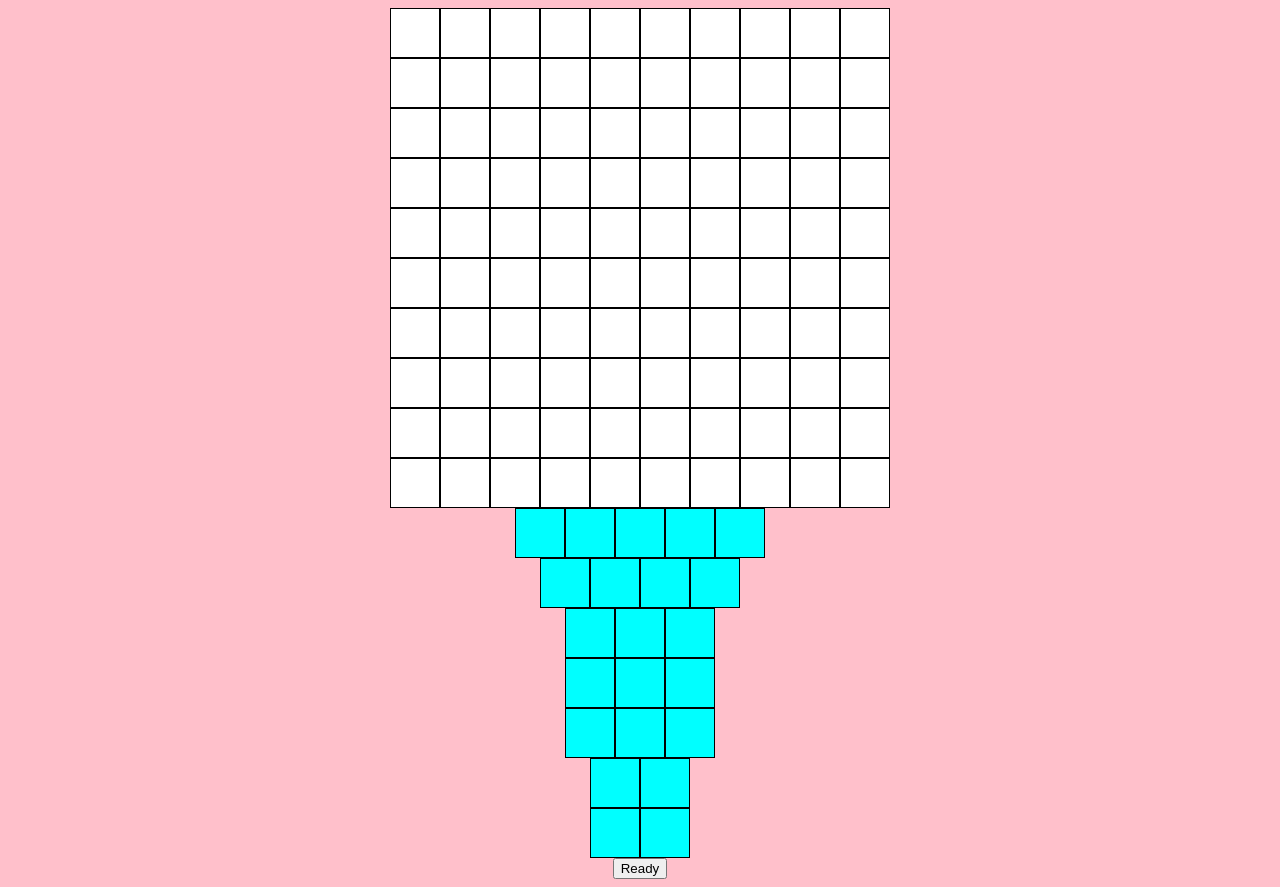
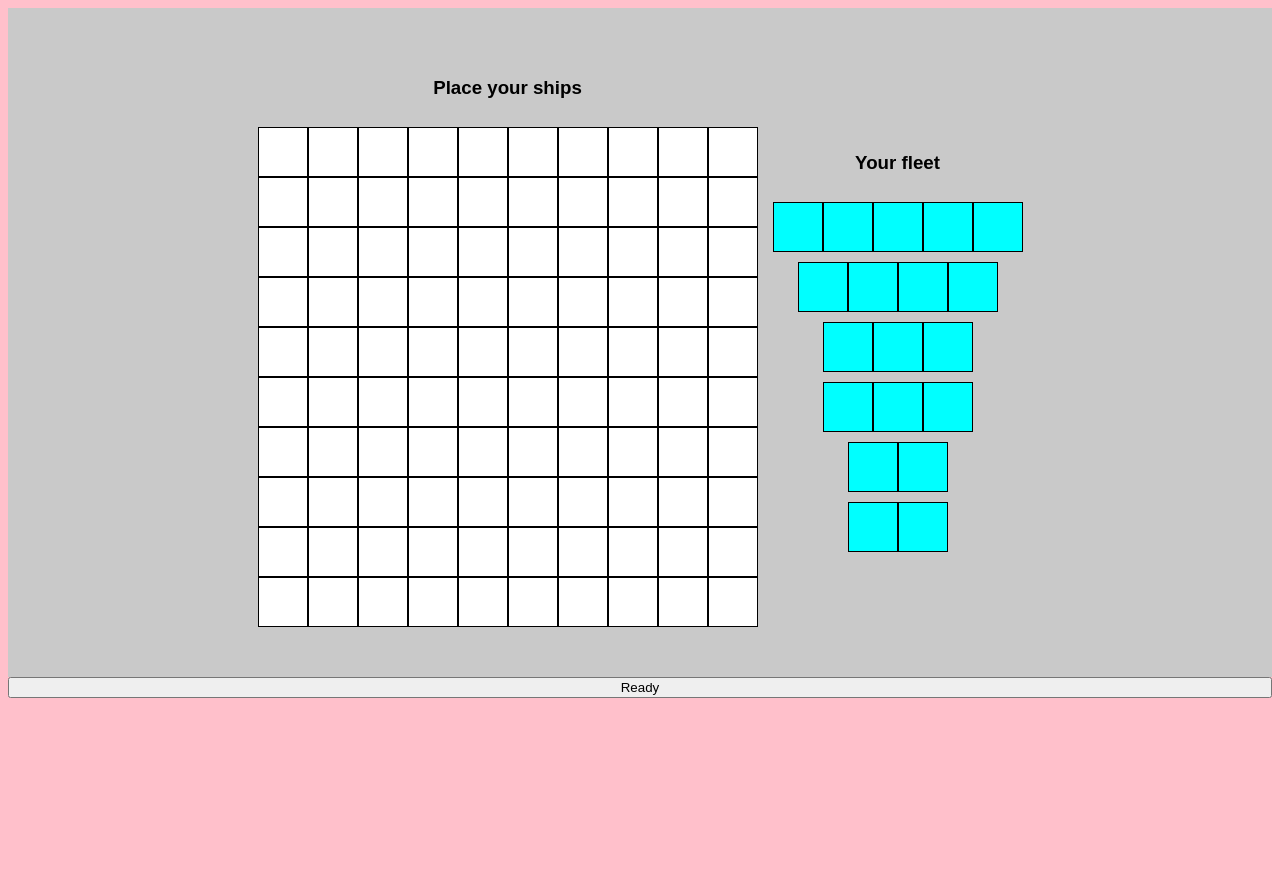
Before and after one commit to cesart98/battleship-game, a website built with webpack: page dist/index.html in a window 1280 px wide. After the commit the page ends 816 px from the top, so only its background shows below. Built offline with nearby package versions, Linux system fonts and the light colour scheme.

Commit message:
Style game interface

```diff
--- a/src/style.css
+++ b/src/style.css
@@ -2,22 +2,37 @@
     display: flex;
     flex-direction: column;
     background-color: pink;
+    justify-content: start;
+    min-height: 100vh;
+    font-family: Arial, Helvetica, sans-serif;
+}
+
+.game-interface {
+    background-color: rgb(201, 201, 201);
+    display: flex;
+    flex-direction: row;
     justify-content: center;
     align-items: center;
+    padding-top: 50px;
+    padding-bottom: 50px;
+    gap: 15px;
 }
 
-.gameboard-container,
-.ship-container {
-    flex: 0 0 auto;
+.game-interface > .gameboard-container {
+    display: flex;
+    flex-direction: column;
+    justify-content: start;
+    align-items: center;
+    gap: 10px;
 }
 
-.gameboard {
+.gameboard-container > .gameboard {
+    display: grid;
+    box-sizing: border-box;
+    grid-template-columns: repeat(10, 1fr);
+    grid-template-rows: repeat(10, 1fr);
     height: clamp(500px, 500px, 500px);
     width: clamp(500px, 500px, 500px);
-    display: grid;
-    grid-template-columns: repeat(10, 1fr);
-    grid-template-rows: repeat(10, 1fr);
-    background-color: gray;
 }
 
 .gameboard > div {
@@ -25,28 +40,31 @@
     border: solid black 1px;
 }
 
-.carrier, .destroyer,
-.cruiser, .submarine,
-.patrol-boat {
+.gameboard > .empty {
+    background-color: white;
+}
+
+.gameboard > .hover {
+    background-color: red;
+}
+
+.game-interface > .ship-container {
+    display: flex;
+    flex-direction: column;
+    justify-content: start;
+    align-items: center;
+    gap: 10px;
+}
+
+.ship {
     display: flex;
     flex-direction: row;
-    justify-content: center;
-    align-items: center;
 }
 
 .ship-part {
     box-sizing: border-box;
-    flex: 0 0 auto;
     height: clamp(50px, 50px, 50px);
     width: clamp(50px, 50px, 50px);
     background-color: cyan;
     border: solid black 1px;
 }
-
-.empty {
-    background-color: white;
-}
-
-.hover {
-    background-color: red;
-}
```
Also changed, not shown: dist/index.html.
